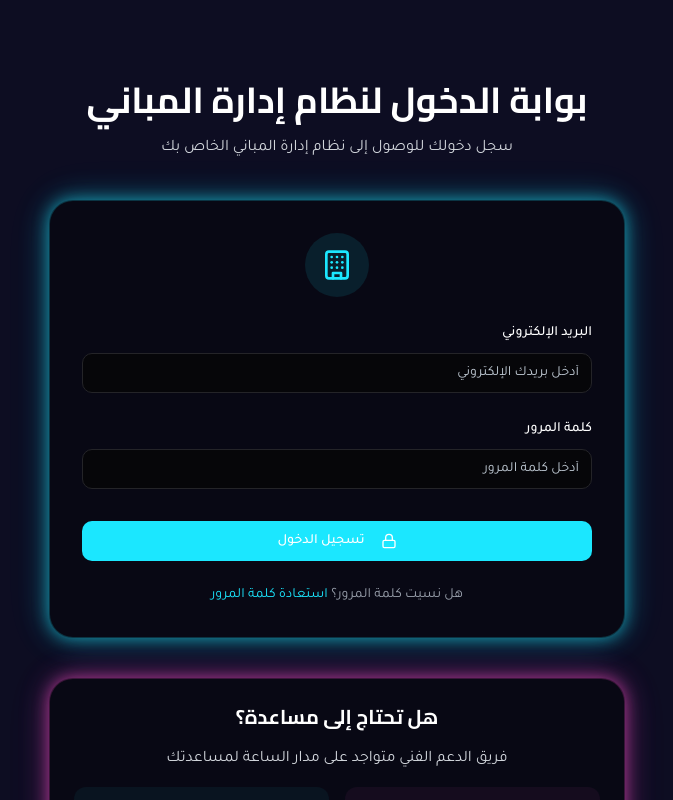
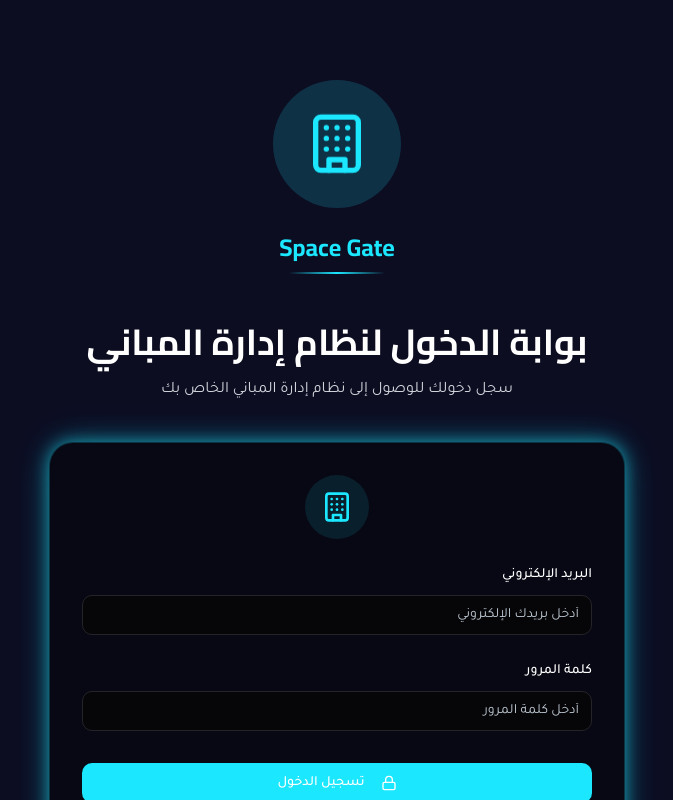
Before and after one commit to mojo8787/space-gate, a React (Vite) app: page /contact in a window 1280 px wide. Shown: the top 800 px of the page, without its empty margins (303-976 px from the left). Built offline with nearby package versions, Linux system fonts and the light colour scheme.

Commit message:
Add Space Gate logo to Contact page
Display the Space Gate logo on the Contact page in a visually appealing manner.

```diff
--- a/src/pages/Contact.tsx
+++ b/src/pages/Contact.tsx
@@ -1,4 +1,3 @@
-
 import React from "react";
 import { useState } from "react";
 import { z } from "zod";
@@ -33,14 +32,12 @@ const Contact: React.FC = () => {
   });
 
   const onSubmit = (values: z.infer<typeof formSchema>) => {
-    // In a real application, this would validate credentials with your backend
     console.log(values);
     toast({
       title: "تم تسجيل الدخول بنجاح",
       description: "جاري تحويلك إلى نظام إدارة المباني...",
     });
 
-    // Simulate loading time before opening the portal dialog
     setTimeout(() => {
       setIsDialogOpen(true);
     }, 1000);
@@ -50,6 +47,19 @@ const Contact: React.FC = () => {
     <div className="min-h-screen bg-space-dark py-20 px-4">
       <div className="container mx-auto">
         <div className="max-w-xl mx-auto">
+          <div className="flex flex-col items-center justify-center mb-12 animate-fade-in">
+            <div className="w-32 h-32 mb-6 relative">
+              <div className="absolute inset-0 bg-highlight-turquoise/20 rounded-full animate-pulse"></div>
+              <div className="absolute inset-0 flex items-center justify-center">
+                <Building className="w-16 h-16 text-highlight-turquoise animate-float" />
+              </div>
+            </div>
+            <h2 className="text-2xl font-cairo font-bold text-highlight-turquoise mb-2">
+              Space Gate
+            </h2>
+            <div className="h-0.5 w-24 bg-gradient-to-r from-highlight-turquoise/0 via-highlight-turquoise to-highlight-turquoise/0"></div>
+          </div>
+
           <div className="text-center mb-10">
             <h1 className="text-3xl sm:text-4xl font-cairo font-bold text-white mb-4">
               بوابة الدخول لنظام إدارة المباني
@@ -137,7 +147,6 @@ const Contact: React.FC = () => {
         </div>
       </div>
 
-      {/* BMS Portal Dialog */}
       <Dialog open={isDialogOpen} onOpenChange={setIsDialogOpen}>
         <DialogContent className="sm:max-w-[800px] max-h-[90vh] overflow-auto bg-space-dark border-highlight-turquoise">
           <DialogHeader>
@@ -152,7 +161,7 @@ const Contact: React.FC = () => {
               <h3 className="text-lg font-cairo font-bold text-white mb-2">معلومات المبنى</h3>
               <p className="text-gray-300">مجمع رويال سيتي - المنصور</p>
               <p className="text-gray-300">رقم المبنى: RC-2023</p>
-              <p className="text-gray-300">المساحة: 12,500 م²</p>
+              <p className="text-gray-300">المساح��: 12,500 م²</p>
             </div>
             <div className="bg-space-darker p-4 rounded-lg border border-highlight-pink/20">
               <h3 className="text-lg font-cairo font-bold text-white mb-2">إحصائيات الطاقة</h3>
```
